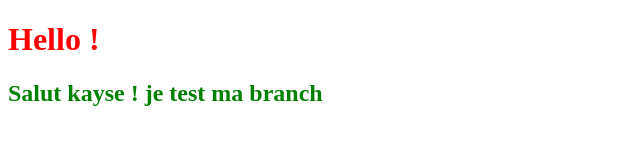
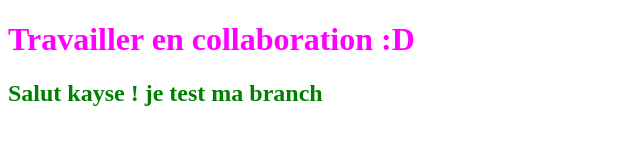
Before and after one commit to Nstampfli/tp-git, a plain HTML site: page index.html in a window 1280 px wide. Shown: the whole page, without its empty margins (0-640 px from the left). Drawn offline with Linux system fonts and the light colour scheme.

Commit message:
change h1 and this color to fushia

```diff
--- a/index.html
+++ b/index.html
@@ -8,7 +8,7 @@
     <link rel="stylesheet" href="style.css" />
   </head>
   <body>
-    <h1>Hello !</h1>
+    <h1>Travailler en collaboration :D</h1>
     <h2>Salut kayse ! je test ma branch</h2>
   </body>
 </html>
--- a/style.css
+++ b/style.css
@@ -1,5 +1,5 @@
 h1 {
-  color: red;
+  color: fuchsia;
 }
 
 h2 {
```
